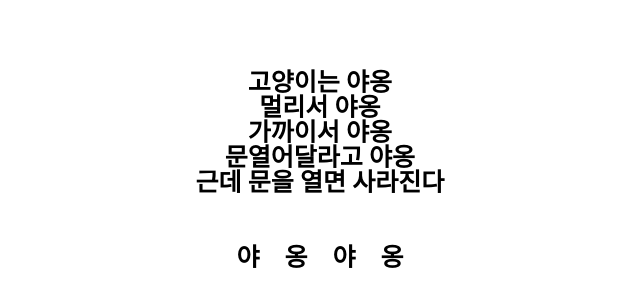
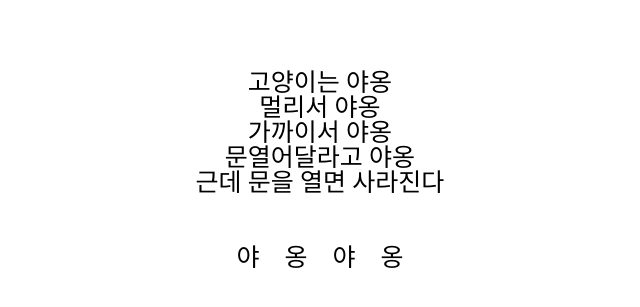
Before and after one commit to imNaNye/web-basics, a plain HTML site: page index.html in a window 1280 px wide. Shown: the part 125-432 px from the top of the page, without its empty margins (320-960 px from the left). Drawn offline with nearby package versions, Linux system fonts and the light colour scheme.

Commit message:
엄청 사소한 수정
세미콜론 추가,,,,

```diff
--- a/index.html
+++ b/index.html
@@ -15,7 +15,7 @@
 <!--onclick 함수를 이용해 클릭시 이벤트 설정-->
 <body>
     <p onclick="popAlert()"><br/>고양이</p>
-    <p style = "font-size:25px"><br/><br/><br/>고양이는 야옹<br/>
+    <p style = "font-size:25px; font-weight:400;" ><br/><br/><br/>고양이는 야옹<br/>
         멀리서 야옹<br/>
         가까이서 야옹<br/>
         문열어달라고 야옹<br/>
```
